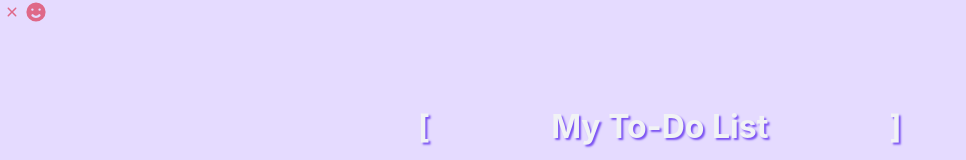
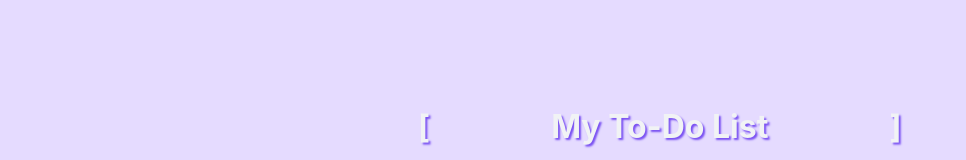
Before and after one commit to ChaerinYu/MyTodoList, a React (Create React App) app: page / in a window 1280 px wide. Shown: the top 160 px of the page, without its empty margins (0-966 px from the left). Built offline with nearby package versions, Linux system fonts and the light colour scheme.

Commit message:
Update App.js

```diff
--- a/src/App.js
+++ b/src/App.js
@@ -1,7 +1,5 @@
 import React from 'react';
 import styles from './App.module.css';
-import { IoIosClose } from "react-icons/io";
-import { HiEmojiHappy } from "react-icons/hi";
 import TodoTemplate from './components/TodoTemplate';
 
 
@@ -9,8 +7,6 @@ function App() {
   return (
     <div className={styles.appBody}>
       <TodoTemplate></TodoTemplate>
-      <IoIosClose size="24" color="#df6888"/>
-      <HiEmojiHappy size="24" color="#df6888"/>
     </div>
   );
 }
```
